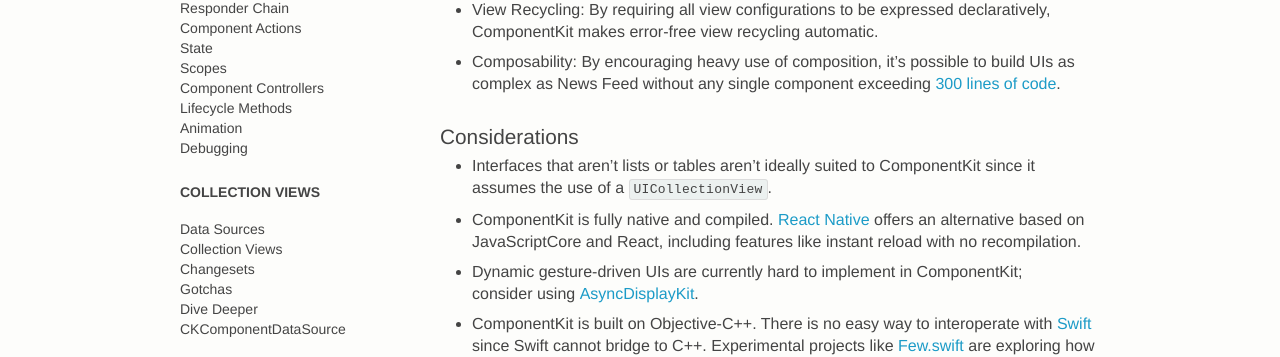
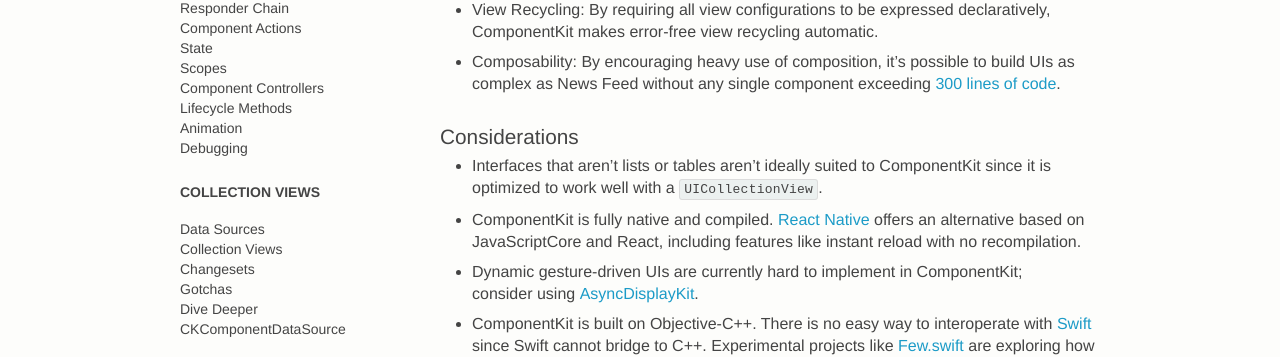
Before and after one commit to dstnbrkr/componentkit, a Jekyll site: the page built from _docs/uses.md, in a window 1280 px wide and 1319 px high. Shown: the part 340-697 px from the top of the window. Built offline with Jekyll 4.4.1, drawn with Linux system fonts in a browser that asks for light colours; Markdown is read by kramdown in place of the engine named in the settings; comment, search, counter and statistics services are not loaded.

Commit message:
Update uses.md

```diff
--- a/_docs/uses.md
+++ b/_docs/uses.md
@@ -15,7 +15,7 @@
 
 ### Considerations
 
-- Interfaces that aren't lists or tables aren't ideally suited to ComponentKit since it assumes the use of a `UICollectionView`.
+- Interfaces that aren't lists or tables aren't ideally suited to ComponentKit since it is optimized to work well with a  `UICollectionView`.
 - ComponentKit is fully native and compiled. [React Native](https://code.facebook.com/videos/786462671439502/react-js-conf-2015-keynote-introducing-react-native-/) offers an alternative based on JavaScriptCore and React, including features like instant reload with no recompilation.
 - Dynamic gesture-driven UIs are currently  hard to implement in ComponentKit; consider&nbsp;using&nbsp;[AsyncDisplayKit](http://asyncdisplaykit.org).
 - ComponentKit is built on Objective-C++. There is no easy way to interoperate with [Swift](https://developer.apple.com/swift/) since Swift cannot bridge to C++. Experimental projects like [Few.swift](https://github.com/joshaber/Few.swift) are exploring how React's concepts could be applied in Swift.
```
